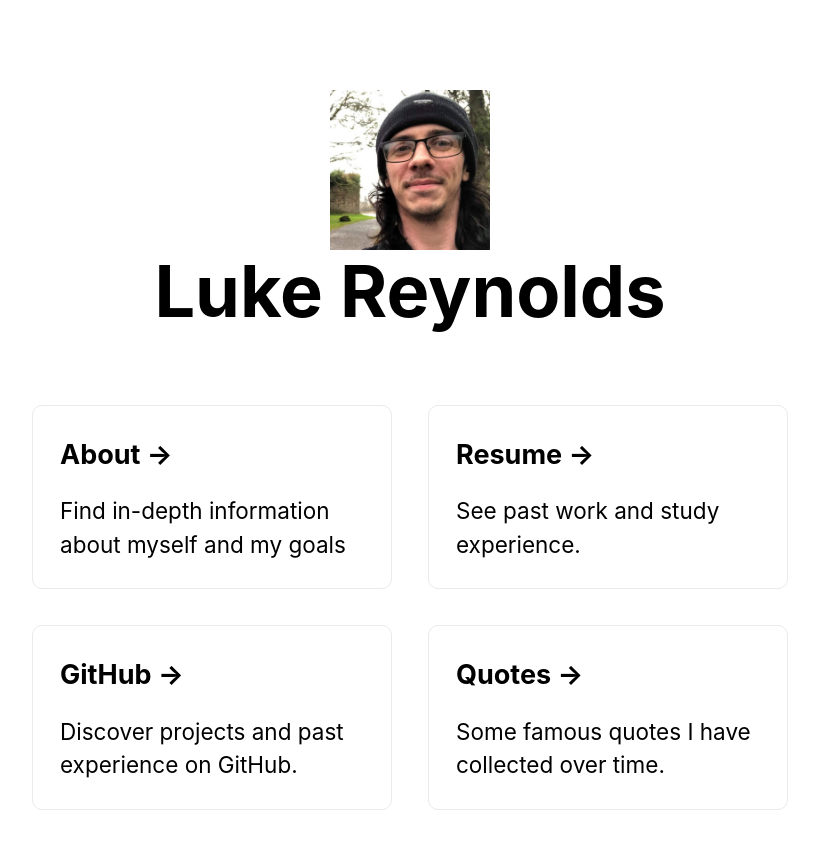
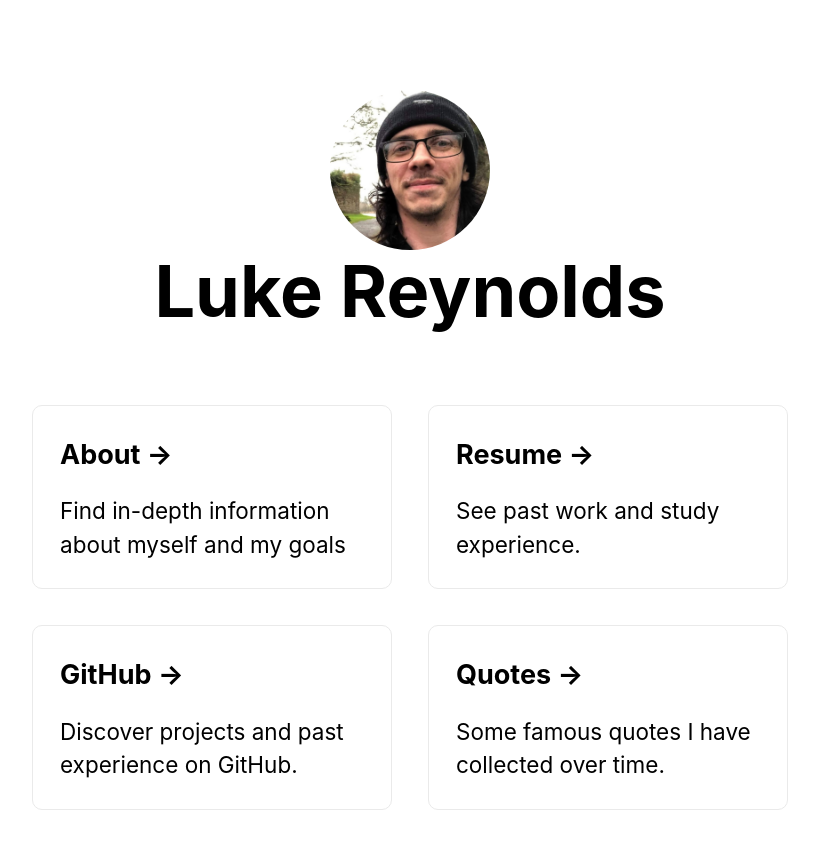
Before and after one commit to lreynolds188/Portfolio, a Next.js app: page / in a window 1280 px wide. Shown: the top 848 px of the page, without its empty margins (230-1049 px from the left). Built offline with nearby package versions, Linux system fonts and the light colour scheme.

Commit message:
Update Home.module.css

```diff
--- a/styles/Home.module.css
+++ b/styles/Home.module.css
@@ -1,4 +1,4 @@
-Image {
+img {
   border-radius: 50%;
 }
 
```
